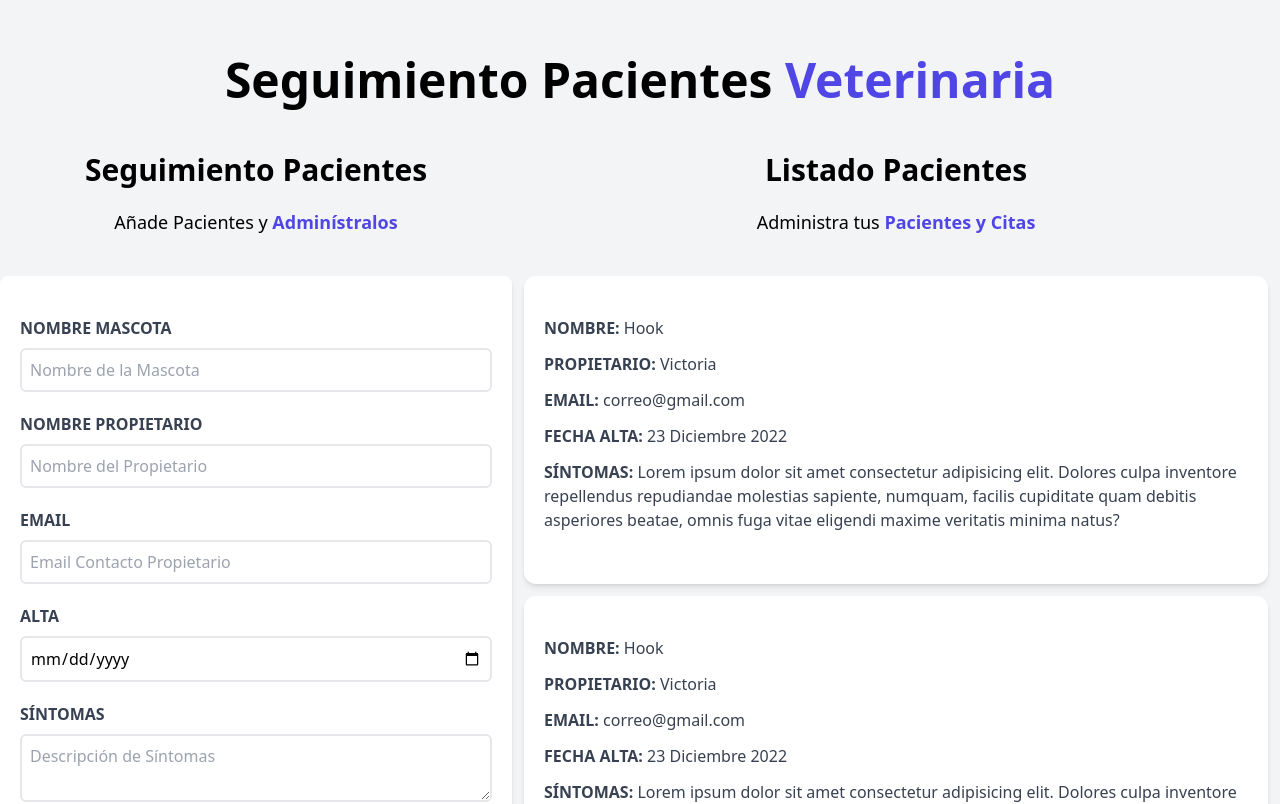
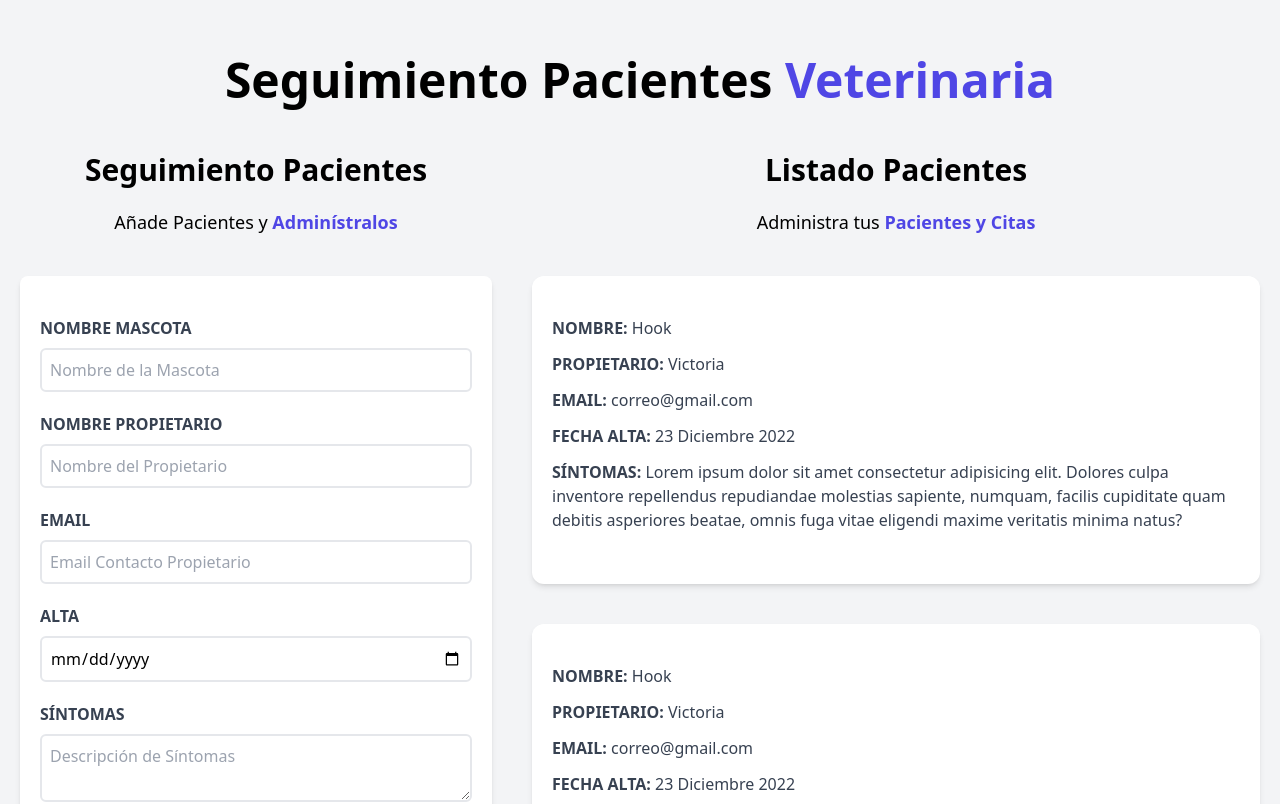
Before and after one commit to VictoriaDefago/React-Projects, a React (Vite) app in the folder appointments-react/: page / in a window 1280 px wide. Shown: the top 804 px of the page. Built offline with nearby package versions, Linux system fonts and the light colour scheme.

Commit message:
Form validation

```diff
--- a/appointments-react/src/App.jsx
+++ b/appointments-react/src/App.jsx
@@ -1,8 +1,11 @@
+import {useState} from 'react'
 import Header from "./components/Header"
 import Form from "./components/Form"
 import PatientList from "./components/PatientList"
 
 function App() {
+
+  const [patients, setPatients] = useState([])
 
   return (
     <div className="container mx-auto mt-14">
--- a/appointments-react/src/components/Form.jsx
+++ b/appointments-react/src/components/Form.jsx
@@ -1,4 +1,25 @@
+import {useState, useEffect} from 'react'
+
 function Form() {
+
+  const [name, setName] = useState('')
+  const [owner, setOwner] = useState('')
+  const [email, setEmail] = useState('')
+  const [dischargeDate, setDischargeDate] = useState('')
+  const [symptoms, setSymptons] = useState('')
+
+  const [error, setError] = useState(false)
+
+  const handleSubmit = (e) => {
+    e.preventDefault()
+
+    if([name, owner, email, dischargeDate, symptoms].includes('')) {
+      setError(true)
+      return
+    }
+    setError(false)
+  }
+
   return (
     <div className="md:w-1/2 lg:w-2/5">
 
@@ -8,31 +29,43 @@ function Form() {
           <span className="text-indigo-600 font-bold">Adminístralos</span>
         </p>
 
-        <form className="bg-white shadow-md rounded-lg py-10 px-5 mb-10">
+        <form className="bg-white shadow-md rounded-lg py-10 px-5 mb-10 mx-5" onSubmit={handleSubmit}>
+
+          { error &&
+            <div className='bg-red-800 text-white p-2 text-center uppercase font-bold mb-5 rounded-md'>
+              <p>
+                Todos los campos son obligatorios
+              </p>
+            </div>
+          }
+
           <div>
             <label htmlFor="pet" className="font-bold text-gray-700 uppercase block">Nombre Mascota</label>
             <input type="text" placeholder="Nombre de la Mascota" id="pet"
-            className="w-full border-2 p-2 mt-2 placeholder-gray-400 rounded-md"/>
+            className="w-full border-2 p-2 mt-2 placeholder-gray-400 rounded-md"
+            value={name} onChange={ (e) => {setName(e.target.value)} }/>
           </div>
           <div className="mt-5">
             <label htmlFor="owner" className="font-bold text-gray-700 uppercase block">Nombre Propietario</label>
             <input type="text" placeholder="Nombre del Propietario" id="owner"
-            className="w-full border-2 p-2 mt-2 placeholder-gray-400 rounded-md"/>
+            className="w-full border-2 p-2 mt-2 placeholder-gray-400 rounded-md"
+            value={owner} onChange={ (e) => {setOwner(e.target.value)} }/>
           </div>
           <div className="mt-5">
             <label htmlFor="email" className="font-bold text-gray-700 uppercase block">Email</label>
             <input type="email" placeholder="Email Contacto Propietario" id="email"
-            className="w-full border-2 p-2 mt-2 placeholder-gray-400 rounded-md"/>
+            className="w-full border-2 p-2 mt-2 placeholder-gray-400 rounded-md"
+            value={email} onChange={ (e) => {setEmail(e.target.value)} }/>
           </div>
           <div className="mt-5">
             <label htmlFor="dischargeDate" className="font-bold text-gray-700 uppercase block">Alta</label>
             <input type="date" id="dischargeDate"
-            className="w-full border-2 p-2 mt-2 rounded-md"/>
+            className="w-full border-2 p-2 mt-2 rounded-md" value={dischargeDate} onChange={ (e) => {setDischargeDate(e.target.value)} }/>
           </div>
           <div className="mt-5">
             <label htmlFor="symptoms" className="font-bold text-gray-700 uppercase block">Síntomas</label>
             <textarea id="symptoms" className="w-full border-2 p-2 mt-2 placeholder-gray-400 rounded-md"
-            placeholder="Descripción de Síntomas"/>
+            placeholder="Descripción de Síntomas" value={symptoms} onChange={ (e) => {setSymptons(e.target.value)} }/>
           </div>
           <input type="submit"
           className="mt-5 bg-indigo-600 w-full text-white uppercase font-bold p-2 hover:bg-indigo-700 cursor-pointer transition-colors"
--- a/appointments-react/src/components/Patients.jsx
+++ b/appointments-react/src/components/Patients.jsx
@@ -1,6 +1,6 @@
 const Patients = () => {
   return (
-        <div className="bg-white m-3 shadow-md px-5 py-10 rounded-xl">
+        <div className="bg-white mx-5 my-10 shadow-md px-5 py-10 rounded-xl">
 
             <p className="font-bold mb-3 text-gray-700 uppercase">
             Nombre: {''}
```
Also changed, not shown: appointments-react/src/components/PatientList.jsx (line endings or trailing spaces).
